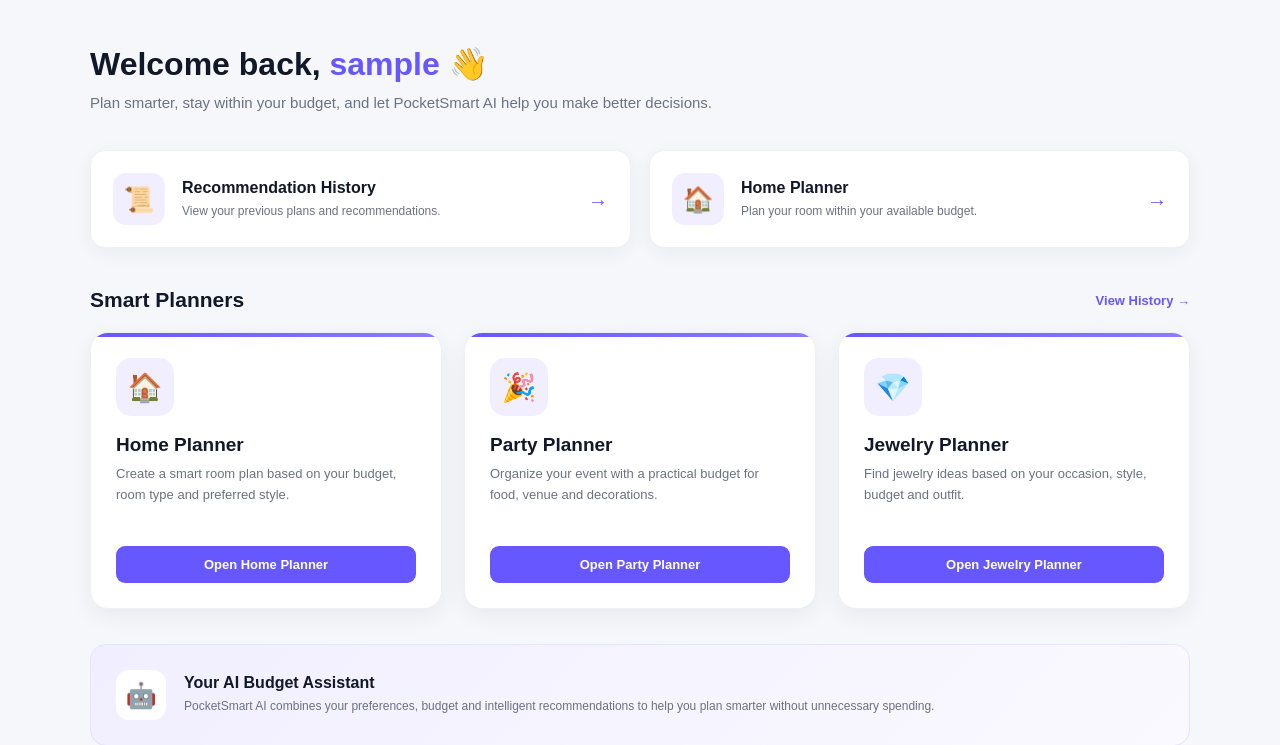
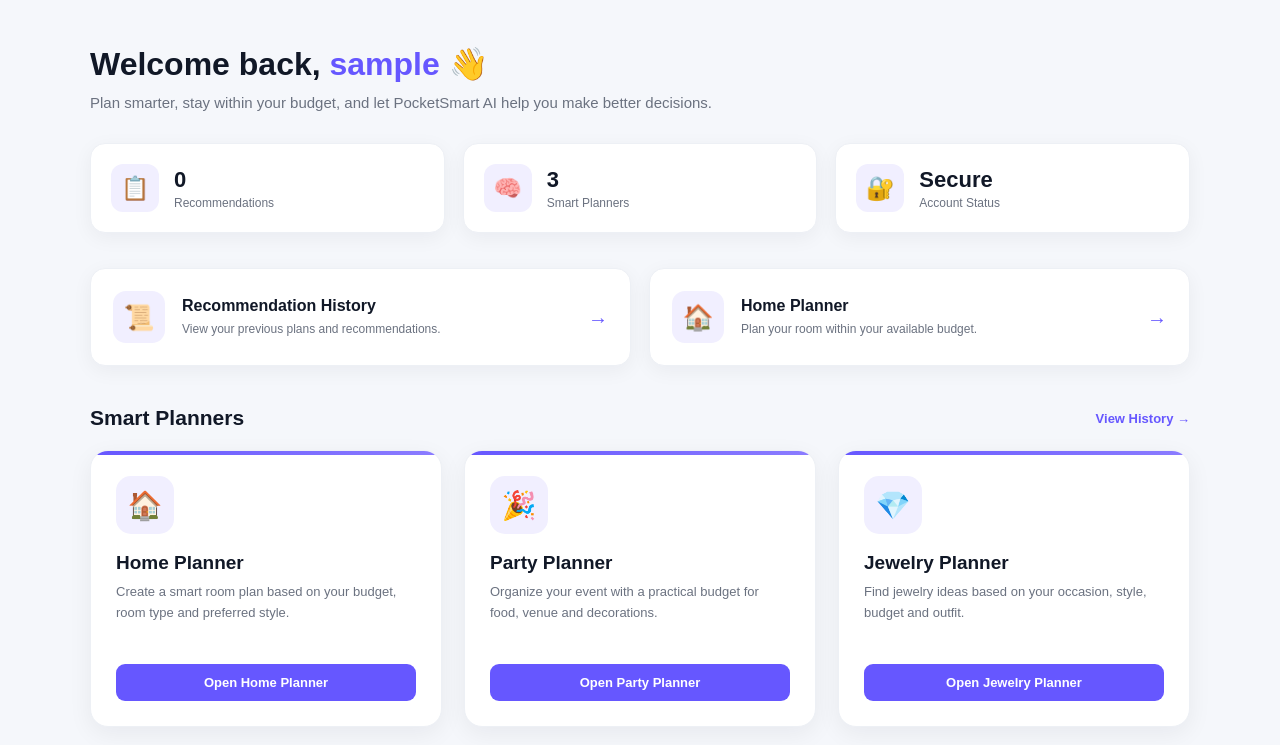
Before and after one commit to ramakrishanan86835-boop/pocketsmart-ai, a FastAPI app: page /dashboard in a window 1280 px wide. Shown: the part 78-823 px from the top of the page. Run offline with FastAPI, Linux system fonts and the light colour scheme; the visitor is signed in with stand-in values (Sample User, id 1); data that the repository does not hold is empty.

Commit message:
Improve user dashboard

```diff
--- a/templates/dashboard.html
+++ b/templates/dashboard.html
@@ -20,9 +20,7 @@
             padding: 0;
         }
 
-
         body {
-
             font-family:
                 Arial,
                 Helvetica,
@@ -35,18 +33,16 @@
             min-height: 100vh;
         }
 
-
         a {
             text-decoration: none;
         }
 
 
-        /* =====================================
+        /* ================================
            NAVBAR
-        ====================================== */
+        ================================= */
 
         .navbar {
-
             height: 78px;
 
             background: white;
@@ -69,9 +65,7 @@
             z-index: 100;
         }
 
-
         .logo {
-
             font-size: 25px;
 
             font-weight: 700;
@@ -79,15 +73,11 @@
             color: #111827;
         }
 
-
         .logo span {
-
             color: #6657ff;
         }
 
-
         .nav-right {
-
             display: flex;
 
             align-items: center;
@@ -95,11 +85,8 @@
             gap: 15px;
         }
 
-
         .avatar {
-
             width: 42px;
-
             height: 42px;
 
             border-radius: 50%;
@@ -124,9 +111,7 @@
             font-weight: 700;
         }
 
-
         .user-name {
-
             font-size: 14px;
 
             color: #374151;
@@ -134,9 +119,7 @@
             font-weight: 600;
         }
 
-
         .logout-btn {
-
             padding:
                 9px 16px;
 
@@ -153,9 +136,7 @@
             transition: 0.2s;
         }
 
-
         .logout-btn:hover {
-
             background: #dc2626;
 
             transform:
@@ -163,12 +144,11 @@
         }
 
 
-        /* =====================================
+        /* ================================
            MAIN
-        ====================================== */
+        ================================= */
 
         .container {
-
             max-width: 1150px;
 
             margin: auto;
@@ -178,18 +158,15 @@
         }
 
 
-        /* =====================================
+        /* ================================
            WELCOME
-        ====================================== */
+        ================================= */
 
         .welcome {
-
-            margin-bottom: 35px;
+            margin-bottom: 28px;
         }
 
-
         .welcome h1 {
-
             font-size: 32px;
 
             color: #111827;
@@ -197,15 +174,11 @@
             margin-bottom: 8px;
         }
 
-
         .welcome h1 span {
-
             color: #6657ff;
         }
 
-
         .welcome p {
-
             color: #6b7280;
 
             font-size: 15px;
@@ -214,12 +187,87 @@
         }
 
 
-        /* =====================================
+        /* ================================
+           STATS
+        ================================= */
+
+        .stats-grid {
+            display: grid;
+
+            grid-template-columns:
+                repeat(3, 1fr);
+
+            gap: 18px;
+
+            margin-bottom: 35px;
+        }
+
+        .stat-card {
+            background: white;
+
+            border:
+                1px solid #edf0f5;
+
+            border-radius: 15px;
+
+            padding: 20px;
+
+            display: flex;
+
+            align-items: center;
+
+            gap: 15px;
+
+            box-shadow:
+                0 5px 20px
+                rgba(
+                    15,
+                    23,
+                    42,
+                    0.05
+                );
+        }
+
+        .stat-icon {
+            width: 48px;
+
+            height: 48px;
+
+            border-radius: 12px;
+
+            background: #f1efff;
+
+            display: flex;
+
+            align-items: center;
+
+            justify-content: center;
+
+            font-size: 23px;
+
+            flex-shrink: 0;
+        }
+
+        .stat-content h3 {
+            font-size: 22px;
+
+            color: #111827;
+
+            margin-bottom: 3px;
+        }
+
+        .stat-content p {
+            font-size: 12px;
+
+            color: #6b7280;
+        }
+
+
+        /* ================================
            QUICK ACTIONS
-        ====================================== */
+        ================================= */
 
         .quick-actions {
-
             display: grid;
 
             grid-template-columns:
@@ -230,9 +278,7 @@
             margin-bottom: 40px;
         }
 
-
         .quick-card {
-
             background: white;
 
             border:
@@ -260,9 +306,7 @@
                 );
         }
 
-
         .quick-card:hover {
-
             transform:
                 translateY(-3px);
 
@@ -276,9 +320,7 @@
                 );
         }
 
-
         .quick-icon {
-
             width: 52px;
 
             height: 52px;
@@ -298,15 +340,11 @@
             flex-shrink: 0;
         }
 
-
         .quick-content {
-
             flex: 1;
         }
 
-
         .quick-content h3 {
-
             font-size: 16px;
 
             color: #111827;
@@ -314,9 +352,7 @@
             margin-bottom: 5px;
         }
 
-
         .quick-content p {
-
             font-size: 12px;
 
             color: #6b7280;
@@ -324,9 +360,7 @@
             line-height: 1.5;
         }
 
-
         .arrow {
-
             color: #6657ff;
 
             font-size: 20px;
@@ -335,12 +369,11 @@
         }
 
 
-        /* =====================================
-           SECTION TITLE
-        ====================================== */
+        /* ================================
+           SECTION HEADER
+        ================================= */
 
         .section-header {
-
             display: flex;
 
             justify-content:
@@ -351,17 +384,13 @@
             margin-bottom: 20px;
         }
 
-
         .section-header h2 {
-
             font-size: 21px;
 
             color: #111827;
         }
 
-
         .history-link {
-
             color: #6657ff;
 
             font-size: 13px;
@@ -369,19 +398,16 @@
             font-weight: 700;
         }
 
-
         .history-link:hover {
-
             color: #4f46e5;
         }
 
 
-        /* =====================================
+        /* ================================
            PLANNER GRID
-        ====================================== */
+        ================================= */
 
         .planner-grid {
-
             display: grid;
 
             grid-template-columns:
@@ -390,9 +416,7 @@
             gap: 22px;
         }
 
-
         .planner-card {
-
             background: white;
 
             border:
@@ -418,9 +442,7 @@
             overflow: hidden;
         }
 
-
         .planner-card:hover {
-
             transform:
                 translateY(-5px);
 
@@ -434,9 +456,7 @@
                 );
         }
 
-
         .planner-card::before {
-
             content: "";
 
             position: absolute;
@@ -457,9 +477,7 @@
                 );
         }
 
-
         .planner-icon {
-
             width: 58px;
 
             height: 58px;
@@ -479,9 +497,7 @@
             margin-bottom: 18px;
         }
 
-
         .planner-card h3 {
-
             font-size: 19px;
 
             color: #111827;
@@ -489,9 +505,7 @@
             margin-bottom: 8px;
         }
 
-
         .planner-card p {
-
             font-size: 13px;
 
             color: #6b7280;
@@ -503,9 +517,7 @@
             margin-bottom: 20px;
         }
 
-
         .planner-btn {
-
             display: block;
 
             text-align: center;
@@ -528,9 +540,7 @@
             transition: 0.2s;
         }
 
-
         .planner-btn:hover {
-
             background: #5648e8;
 
             transform:
@@ -538,12 +548,11 @@
         }
 
 
-        /* =====================================
+        /* ================================
            INFO BANNER
-        ====================================== */
+        ================================= */
 
         .info-banner {
-
             margin-top: 35px;
 
             background:
@@ -567,9 +576,7 @@
             gap: 18px;
         }
 
-
         .info-icon {
-
             width: 50px;
 
             height: 50px;
@@ -589,9 +596,7 @@
             flex-shrink: 0;
         }
 
-
         .info-banner h3 {
-
             font-size: 16px;
 
             color: #111827;
@@ -599,9 +604,7 @@
             margin-bottom: 5px;
         }
 
-
         .info-banner p {
-
             font-size: 12px;
 
             color: #6b7280;
@@ -610,12 +613,11 @@
         }
 
 
-        /* =====================================
+        /* ================================
            FOOTER
-        ====================================== */
+        ================================= */
 
         .footer {
-
             text-align: center;
 
             margin-top: 55px;
@@ -631,12 +633,11 @@
         }
 
 
-        /* =====================================
+        /* ================================
            LOADING
-        ====================================== */
+        ================================= */
 
         .loading {
-
             text-align: center;
 
             padding: 80px 20px;
@@ -644,9 +645,7 @@
             color: #6b7280;
         }
 
-
         .spinner {
-
             width: 38px;
 
             height: 38px;
@@ -666,75 +665,67 @@
                 0 auto 15px;
         }
 
-
         @keyframes spin {
-
             to {
-                transform: rotate(360deg);
+                transform:
+                    rotate(360deg);
             }
-
         }
 
 
-        /* =====================================
+        /* ================================
            RESPONSIVE
-        ====================================== */
+        ================================= */
 
         @media (max-width: 900px) {
 
             .planner-grid {
-
                 grid-template-columns:
                     repeat(2, 1fr);
             }
 
+            .stats-grid {
+                grid-template-columns:
+                    repeat(3, 1fr);
+            }
         }
 
 
         @media (max-width: 650px) {
 
             .navbar {
-
                 padding: 0 17px;
             }
 
-
             .user-name {
-
                 display: none;
             }
 
-
             .container {
-
                 padding:
                     32px 16px 50px;
             }
 
-
             .welcome h1 {
-
                 font-size: 27px;
             }
 
-
-            .quick-actions {
-
+            .stats-grid {
                 grid-template-columns: 1fr;
             }
 
-
-            .planner-grid {
-
+            .quick-actions {
                 grid-template-columns: 1fr;
             }
 
+            .planner-grid {
+                grid-template-columns: 1fr;
+            }
 
             .info-banner {
-
-                align-items: flex-start;
+                align-items:
+                    flex-start;
             }
-
         }
 
     </style>
@@ -745,12 +736,11 @@
 <body>
 
 
-    <!-- ==================================================
+    <!-- ================================
          NAVBAR
-    =================================================== -->
+    ================================= -->
 
     <header class="navbar">
-
 
         <a
             href="/"
@@ -762,7 +752,6 @@
 
         <div class="nav-right">
 
-
             <div
                 class="avatar"
                 id="avatar"
@@ -770,14 +759,12 @@
                 S
             </div>
 
-
             <span
                 class="user-name"
                 id="userName"
             >
                 User
             </span>
-
 
             <a
                 href="/logout"
@@ -791,10 +778,9 @@
     </header>
 
 
-
-    <!-- ==================================================
+    <!-- ================================
          MAIN
-    =================================================== -->
+    ================================= -->
 
     <main class="container">
 
@@ -811,7 +797,6 @@
                 👋
             </h1>
 
-
             <p>
                 Plan smarter, stay within your budget,
                 and let PocketSmart AI help you make
@@ -821,15 +806,84 @@
         </section>
 
 
+        <!-- ================================
+             STATISTICS
+        ================================= -->
 
-        <!-- ==================================================
+        <section class="stats-grid">
+
+
+            <div class="stat-card">
+
+                <div class="stat-icon">
+                    📋
+                </div>
+
+                <div class="stat-content">
+
+                    <h3 id="historyCount">
+                        0
+                    </h3>
+
+                    <p>
+                        Recommendations
+                    </p>
+
+                </div>
+
+            </div>
+
+
+            <div class="stat-card">
+
+                <div class="stat-icon">
+                    🧠
+                </div>
+
+                <div class="stat-content">
+
+                    <h3>
+                        3
+                    </h3>
+
+                    <p>
+                        Smart Planners
+                    </p>
+
+                </div>
+
+            </div>
+
+
+            <div class="stat-card">
+
+                <div class="stat-icon">
+                    🔐
+                </div>
+
+                <div class="stat-content">
+
+                    <h3>
+                        Secure
+                    </h3>
+
+                    <p>
+                        Account Status
+                    </p>
+
+                </div>
+
+            </div>
+
+        </section>
+
+
+        <!-- ================================
              QUICK ACTIONS
-        =================================================== -->
+        ================================= -->
 
         <section class="quick-actions">
 
-
-            <!-- HISTORY -->
 
             <a
                 href="/history-page"
@@ -840,13 +894,11 @@
                     📜
                 </div>
 
-
                 <div class="quick-content">
 
                     <h3>
                         Recommendation History
                     </h3>
-
 
                     <p>
                         View your previous plans
@@ -855,16 +907,12 @@
 
                 </div>
 
-
                 <div class="arrow">
                     →
                 </div>
 
             </a>
 
-
-
-            <!-- HOME -->
 
             <a
                 href="/home-planner"
@@ -875,13 +923,11 @@
                     🏠
                 </div>
 
-
                 <div class="quick-content">
 
                     <h3>
                         Home Planner
                     </h3>
-
 
                     <p>
                         Plan your room within
@@ -889,7 +935,6 @@
                     </p>
 
                 </div>
-
 
                 <div class="arrow">
                     →
@@ -900,20 +945,17 @@
         </section>
 
 
-
-        <!-- ==================================================
+        <!-- ================================
              PLANNERS
-        =================================================== -->
+        ================================= -->
 
         <section>
-
 
             <div class="section-header">
 
                 <h2>
                     Smart Planners
                 </h2>
-
 
                 <a
                     href="/history-page"
@@ -923,7 +965,6 @@
                 </a>
 
             </div>
-
 
 
             <div class="planner-grid">
@@ -937,18 +978,15 @@
                         🏠
                     </div>
 
-
                     <h3>
                         Home Planner
                     </h3>
-
 
                     <p>
                         Create a smart room plan
                         based on your budget,
                         room type and preferred style.
                     </p>
-
 
                     <a
                         href="/home-planner"
@@ -960,7 +998,6 @@
                 </div>
 
 
-
                 <!-- PARTY -->
 
                 <div class="planner-card">
@@ -969,18 +1006,15 @@
                         🎉
                     </div>
 
-
                     <h3>
                         Party Planner
                     </h3>
-
 
                     <p>
                         Organize your event with
                         a practical budget for food,
                         venue and decorations.
                     </p>
-
 
                     <a
                         href="/party"
@@ -992,7 +1026,6 @@
                 </div>
 
 
-
                 <!-- JEWELRY -->
 
                 <div class="planner-card">
@@ -1001,18 +1034,15 @@
                         💎
                     </div>
 
-
                     <h3>
                         Jewelry Planner
                     </h3>
-
 
                     <p>
                         Find jewelry ideas based on
                         your occasion, style, budget
                         and outfit.
                     </p>
-
 
                     <a
                         href="/jewelry"
@@ -1028,25 +1058,21 @@
         </section>
 
 
-
-        <!-- ==================================================
-             INFO
-        =================================================== -->
+        <!-- ================================
+             AI INFO
+        ================================= -->
 
         <section class="info-banner">
-
 
             <div class="info-icon">
                 🤖
             </div>
-
 
             <div>
 
                 <h3>
                     Your AI Budget Assistant
                 </h3>
-
 
                 <p>
                     PocketSmart AI combines your
@@ -1058,7 +1084,6 @@
             </div>
 
         </section>
-
 
 
         <!-- FOOTER -->
@@ -1073,34 +1098,31 @@
     </main>
 
 
-
-    <!-- ==================================================
+    <!-- ================================
          JAVASCRIPT
-    =================================================== -->
+    ================================= -->
 
     <script>
-
 
         async function loadDashboard() {
 
             try {
 
-                const response =
+                const sessionResponse =
                     await fetch(
                         "/session-info"
                     );
 
 
-                const data =
-                    await response.json();
+                const sessionData =
+                    await sessionResponse.json();
 
 
                 /*
-                 * If user is not logged in,
-                 * send them to login.
+                 * Check login.
                  */
 
-                if (!data.logged_in) {
+                if (!sessionData.logged_in) {
 
                     window.location.href =
                         "/login";
@@ -1110,13 +1132,13 @@
 
 
                 /*
-                 * Display logged-in user's name.
+                 * Display user information.
                  */
 
-                if (data.user) {
+                if (sessionData.user) {
 
                     const name =
-                        data.user.name
+                        sessionData.user.name
                         || "User";
 
 
@@ -1141,6 +1163,69 @@
 
                 }
 
+
+                /*
+                 * Load recommendation count.
+                 */
+
+                try {
+
+                    const historyResponse =
+                        await fetch(
+                            "/history"
+                        );
+
+
+                    if (historyResponse.ok) {
+
+                        const historyData =
+                            await historyResponse.json();
+
+
+                        let history = [];
+
+
+                        if (
+                            Array.isArray(
+                                historyData
+                            )
+                        ) {
+
+                            history =
+                                historyData;
+
+                        }
+
+                        else if (
+                            Array.isArray(
+                                historyData.history
+                            )
+                        ) {
+
+                            history =
+                                historyData.history;
+
+                        }
+
+
+                        document.getElementById(
+                            "historyCount"
+                        ).textContent =
+                            history.length;
+
+                    }
+
+                }
+
+                catch (historyError) {
+
+                    console.error(
+                        "History loading error:",
+                        historyError
+                    );
+
+                }
+
             }
 
             catch (error) {
```
